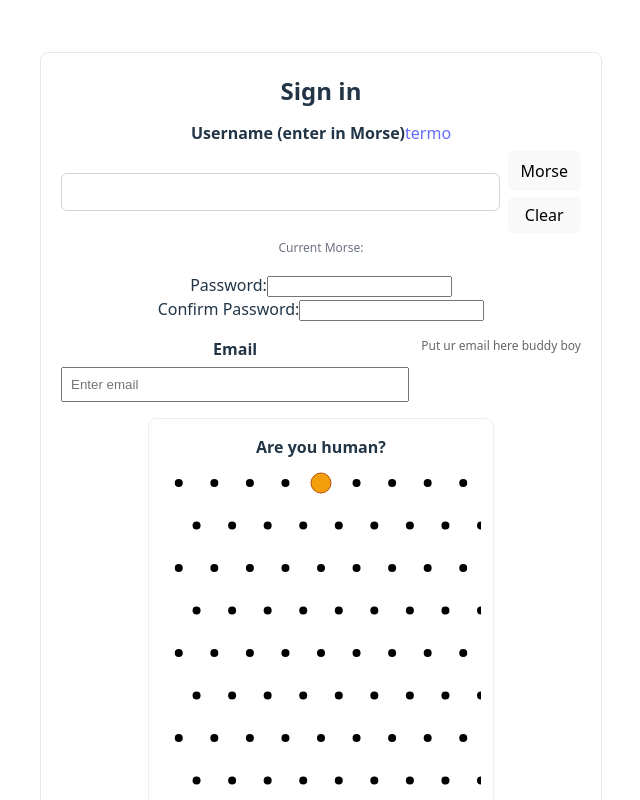
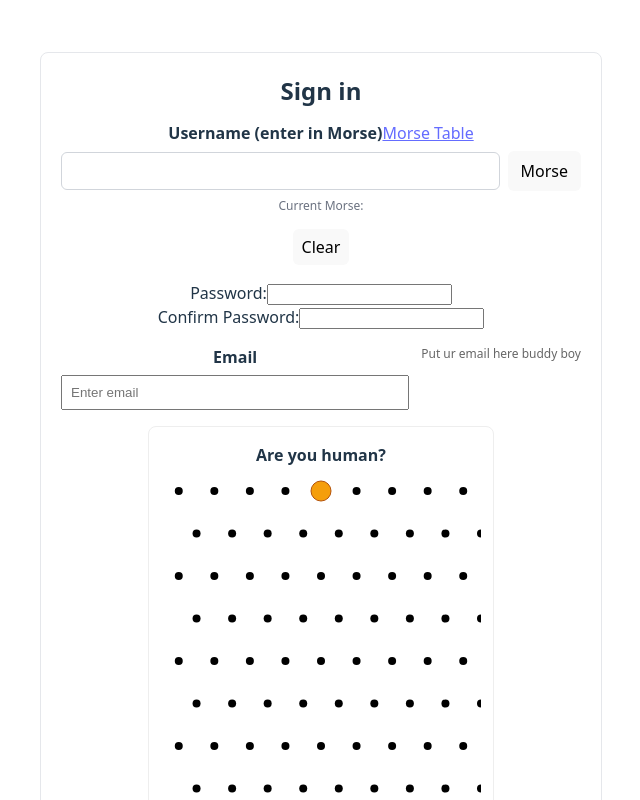
Before and after one commit to Marquibaa/HackJam---25, a React (Vite) app in the folder hackajam-25/: page / in a window 1280 px wide. Shown: the top 800 px of the page, without its empty margins (319-959 px from the left). Built offline with nearby package versions, Linux system fonts and the light colour scheme.

Commit message:
formatting

```diff
--- a/hackajam-25/src/components/Username.tsx
+++ b/hackajam-25/src/components/Username.tsx
@@ -102,7 +102,7 @@ export default function Username({ value, onChange }: Props) {
         <div style={{ display: 'flex', flexDirection: 'column', gap: 6 }}>
             <label style={{ fontWeight: 600 }}>
                 Username (enter in Morse)
-                <a href="/morse.pdf" target="_blank" rel="noopener noreferrer">termo</a>
+                <a href="/morse.pdf" target="_blank" rel="noopener noreferrer" style={{ textDecoration: 'underline' }}>Morse Table</a>
             </label>
 
             <div style={{ display: 'flex', gap: 8, alignItems: 'center' }}>
@@ -122,14 +122,20 @@ export default function Username({ value, onChange }: Props) {
                     >
                         Morse
                     </button>
-
-                    <button type="button" onClick={handleReset} style={{ padding: '6px 8px', borderRadius: 6 }}>
-                        Clear
-                    </button>
                 </div>
             </div>
+            <div style={{ fontSize: 12, color: '#6b7280' }}>Current Morse: {currentMorse}</div>
 
-            <div style={{ fontSize: 12, color: '#6b7280' }}>Current Morse: {currentMorse}</div>
+            <div style={{ display: 'flex', justifyContent: 'center', marginTop: 8 }}>
+                <button
+                    type="button"
+                    onClick={handleReset}
+                    style={{ padding: '6px 8px', borderRadius: 6 }}
+                >
+                    Clear
+                </button>
+            </div>
+
         </div>
     )
 }
```
